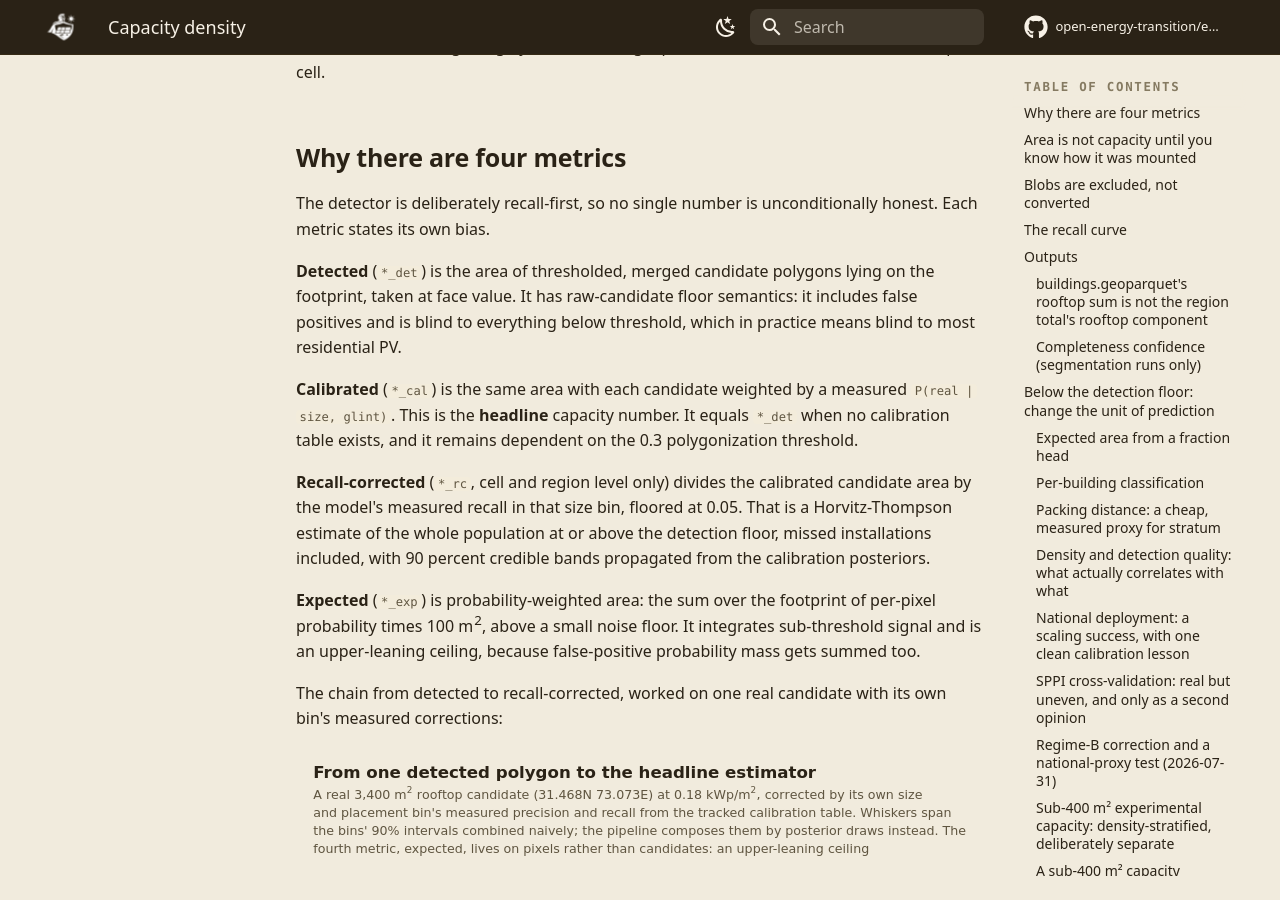
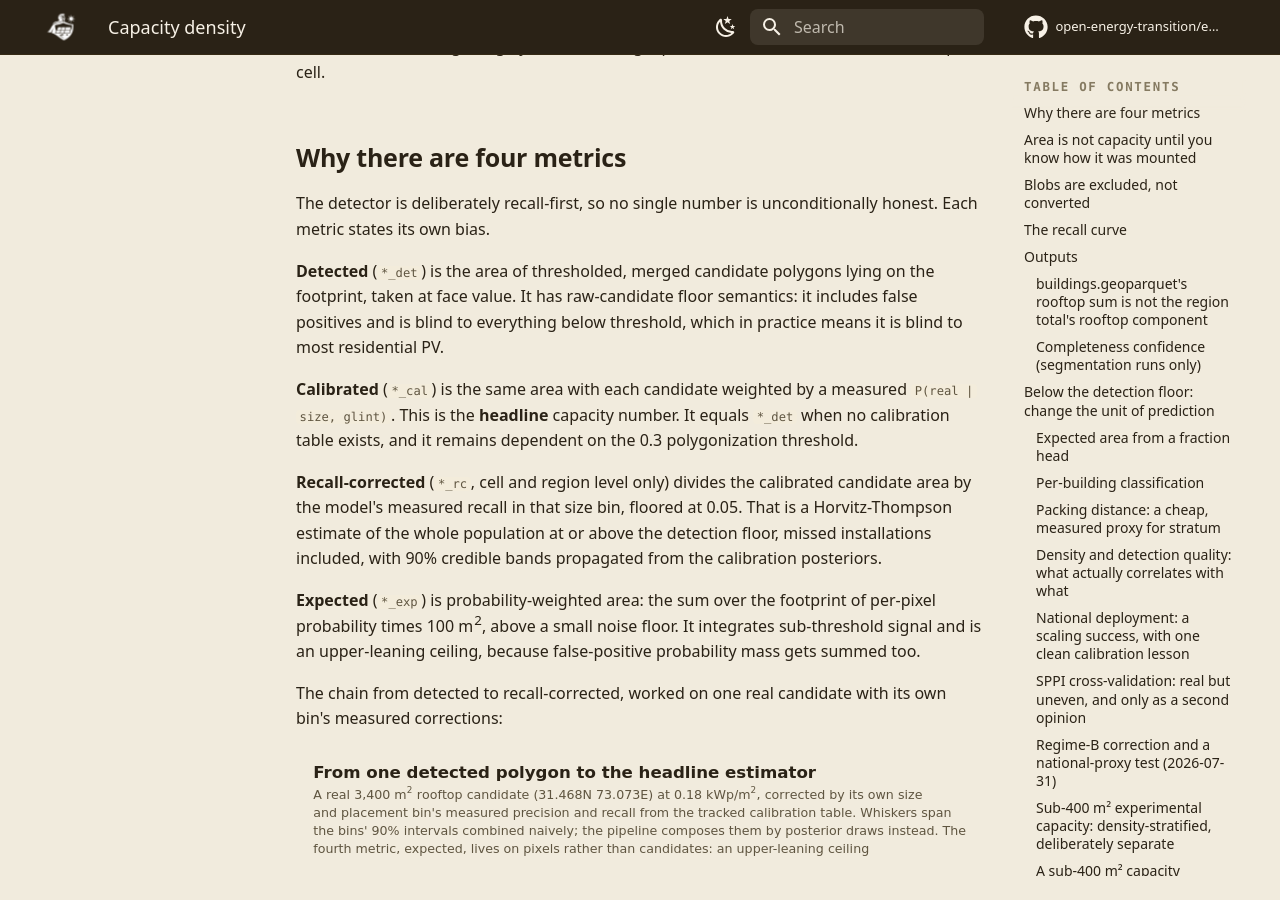
Before and after one commit to open-energy-transition/earthpv, an MkDocs documentation site: the page built from docs/methods/density.md, in a window 1280 px wide and 900 px high, scrolled down 339 px. Built offline with MkDocs 1.6.1 and Material for MkDocs 9.7.7, drawn with Linux system fonts in a browser that asks for light colours; comment, search, counter and statistics services are not loaded; some of the changed text lies outside the part shown.

Commit message:
Update density.md

```diff
--- a/docs/methods/density.md
+++ b/docs/methods/density.md
@@ -16,7 +16,7 @@ Each metric states its own bias.
 
 **Detected** (`*_det`) is the area of thresholded, merged candidate polygons lying on the
 footprint, taken at face value. It has raw-candidate floor semantics: it includes false
-positives and is blind to everything below threshold, which in practice means blind to
+positives and is blind to everything below threshold, which in practice means it is blind to
 most residential PV.
 
 **Calibrated** (`*_cal`) is the same area with each candidate weighted by a measured
@@ -26,7 +26,7 @@ no calibration table exists, and it remains dependent on the 0.3 polygonization
 **Recall-corrected** (`*_rc`, cell and region level only) divides the calibrated candidate
 area by the model's measured recall in that size bin, floored at 0.05. That is a
 Horvitz-Thompson estimate of the whole population at or above the detection floor, missed
-installations included, with 90 percent credible bands propagated from the calibration
+installations included, with 90% credible bands propagated from the calibration
 posteriors.
 
 **Expected** (`*_exp`) is probability-weighted area: the sum over the footprint of
```
Also changed, not shown: other parts of docs/methods/density.md (+1 -1 lines).
